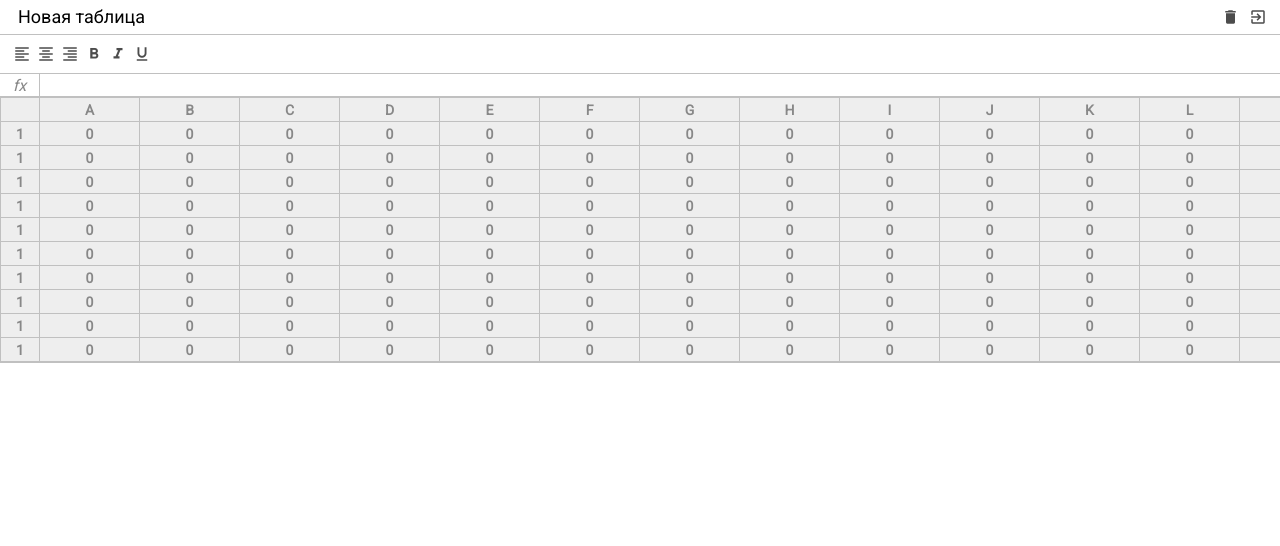
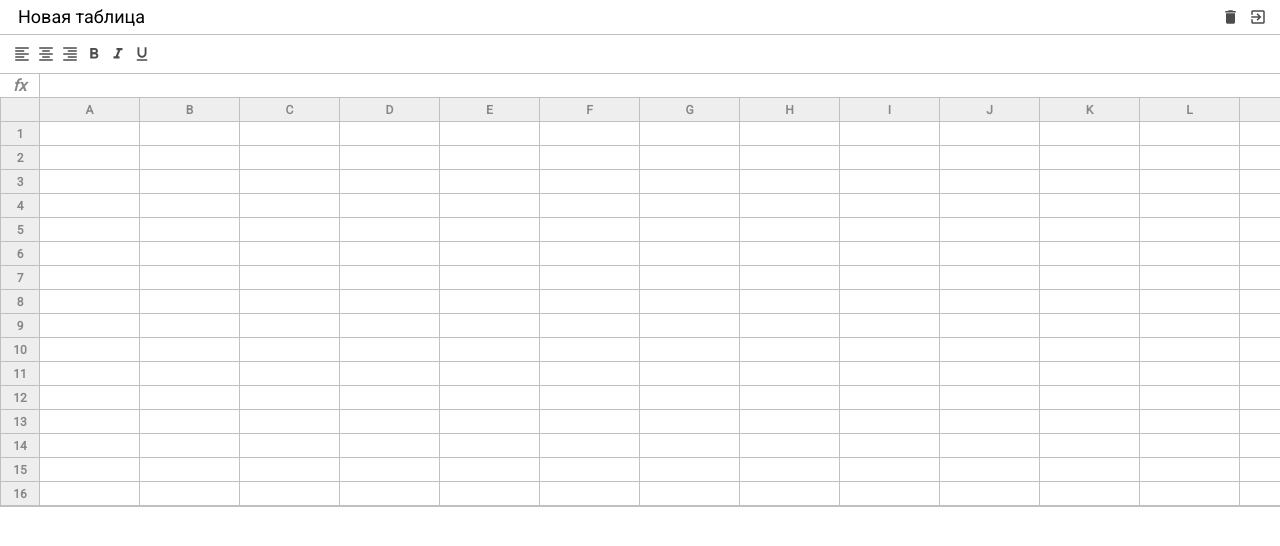
Before and after one commit to proweb4all/excel-course, a website built with webpack: page src/index.html in a window 1280 px wide. Built offline with nearby package versions, Linux system fonts and the light colour scheme.

Commit message:
Finish base framework functional

```diff
--- a/src/components/excel/Excel.js
+++ b/src/components/excel/Excel.js
@@ -1,4 +1,3 @@
-/* eslint-disable linebreak-style */
 import {$} from '@core/dom';
 
 export class Excel {
@@ -10,7 +9,6 @@ export class Excel {
     const $root = $.create('div', 'excel');
     this.components = this.components.map(Component => {
       const $el = $.create('div', Component.className)
-      // console.log($el)
       const component = new Component($el)
       $el.html(component.toHTML())
       $root.append($el)
@@ -20,7 +18,6 @@ export class Excel {
   }
   render() {
     this.$el.append(this.getRoot())
-    // console.log(this.components)
     this.components.forEach((component => component.init()))
   }
 }
--- a/src/components/formula/Formula.js
+++ b/src/components/formula/Formula.js
@@ -15,9 +15,9 @@ export class Formula extends ExcelComponent {
     `
   }
   onInput(event) {
-    console.log('Formula: onInput', event.target.textContent.trim())
+    // console.log('Formula: onInput', event.target.textContent.trim())
   }
   onClick(event) {
-    console.log('Formula: onClick', event)
+    // console.log('Formula: onClick', event)
   }
 }
--- a/src/components/table/Table.js
+++ b/src/components/table/Table.js
@@ -1,42 +1,9 @@
-/* eslint-disable */
 import {ExcelComponent} from '@core/ExcelComponent';
-import {createTable} from "@/components/table/table.template";
+import {createTable} from '@/components/table/table.template';
 
 export class Table extends ExcelComponent {
   static className = 'excel__table'
   toHTML() {
-    return createTable()
-    //
-    //   <div class="row">
-    //     <div class="row-info"></div>
-    //     <div class="row-data">
-    //       <div class="column">A</div>
-    //       <div class="column">B</div>
-    //       <div class="column">C</div>
-    //       <div class="column">D</div>
-    //       <div class="column">E</div>
-    //     </div>
-    //   </div>
-    //   <div class="row">
-    //     <div class="row-info">1</div>
-    //     <div class="row-data">
-    //       <div class="cell selected" contenteditable>0</div>
-    //       <div class="cell" contenteditable>0</div>
-    //       <div class="cell" contenteditable>0</div>
-    //       <div class="cell" contenteditable>0</div>
-    //       <div class="cell" contenteditable>0</div>
-    //     </div>
-    //   </div>
-    //   <div class="row">
-    //     <div class="row-info">1</div>
-    //     <div class="row-data">
-    //       <div class="cell" contenteditable>0</div>
-    //       <div class="cell" contenteditable>0</div>
-    //       <div class="cell" contenteditable>0</div>
-    //       <div class="cell" contenteditable>0</div>
-    //       <div class="cell" contenteditable>0</div>
-    //     </div>
-    //   </div>
-    // `
+    return createTable(16)
   }
 }
--- a/src/components/table/table.template.js
+++ b/src/components/table/table.template.js
@@ -5,7 +5,7 @@ const CODES = {
 
 function createCell() {
   return `
-    <div class="cell" contenteditable>0</div>
+    <div class="cell" contenteditable></div>
   `
 }
 
@@ -14,10 +14,11 @@ function createCol(col) {
     <div class="column">${col}</div>
   `
 }
-function createRow(content, info) {
+
+function createRow(index, content) {
   return `
     <div class="row">
-      <div class="row-info">${info}</div>
+      <div class="row-info">${index}</div>
       <div class="row-data">${content}</div>
     </div>
   `
@@ -36,13 +37,12 @@ export function createTable(rowsCount = 10) {
       .map(createCol)
       .join('\n')
   const colsData = new Array(colsCount)
-      .fill('1')
-      .map((_) => '0')
-      .map(createCol)
+      .fill('')
+      .map(createCell)
       .join('\n')
-  rows.push(createRow(colsInfo, ''))
+  rows.push(createRow('', colsInfo))
   for (let i = 0; i < rowsCount; i++) {
-    rows.push(createRow(colsData, '1'))
+    rows.push(createRow(i + 1, colsData))
   }
   return rows.join('\n')
 }
--- a/src/components/toolbar/Toolbar.js
+++ b/src/components/toolbar/Toolbar.js
@@ -1,4 +1,3 @@
-/* eslint-disable */
 import {ExcelComponent} from '@core/ExcelComponent';
 
 export class Toolbar extends ExcelComponent {
@@ -9,9 +8,11 @@ export class Toolbar extends ExcelComponent {
       listeners: ['click']
     })
   }
+
   onClick(event) {
-    console.log('Toolbar: onClick', event.target)
+    // console.log('Toolbar: onClick', event.target)
   }
+
   toHTML() {
     return `
       <div class="button">
--- a/src/core/DomListener.js
+++ b/src/core/DomListener.js
@@ -9,7 +9,6 @@ export class DomListener {
     this.listeners = listeners
   }
   initDOMListeners() {
-    console.log(this.listeners)
     this.listeners.forEach(listener => {
       const method = getMethodName(listener)
       const name = this.name || ''
--- a/src/scss/formula.scss
+++ b/src/scss/formula.scss
@@ -10,19 +10,20 @@
   height: $formula-height;
   display: flex;
   align-items: center;
-  border-bottom: 2px solid $border-color;
+  border-bottom: 1px solid $border-color;
   .info {
     height: 100%;
     font-size: 16px;
+    font-style: italic;
+    font-weight: bold;
+    text-align: center;
     line-height: $formula-height;
-    font-style: italic;
-    text-align: center;
     min-width: $info-sell-width;
     border-right: 1px solid $border-color;
   }
   .input {
-    padding: 3px 10px;
-    font-size: 14px;
+    padding: 5px 10px;
+    font-size: 12px;
     width: 100%;
     height: 100%;
     outline: none;
--- a/src/scss/table.scss
+++ b/src/scss/table.scss
@@ -12,6 +12,7 @@
   border-bottom: 1px solid $border-color;
   overflow-x: auto;
   text-align: center;
+  font-size: 12px;
   line-height: $row-height;
   .row {
     display: flex;
```
